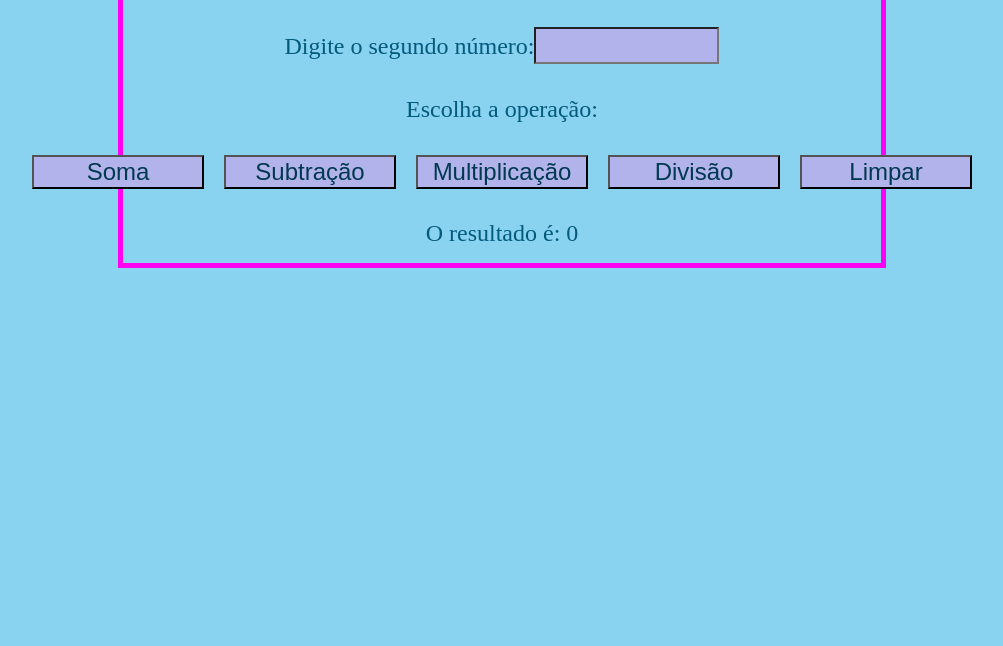
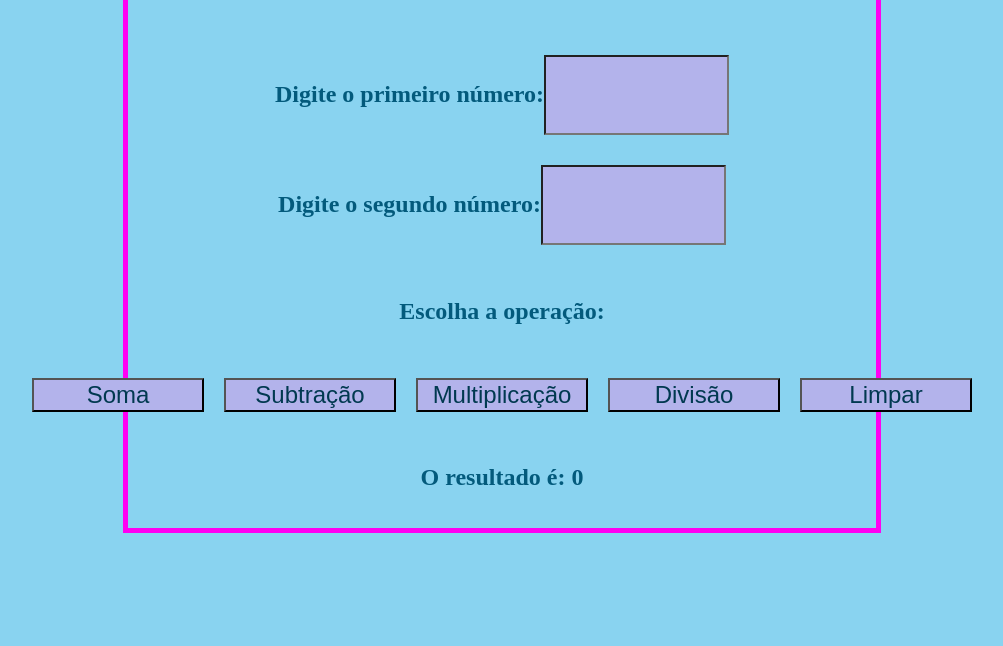
Before and after one commit to viniciusaraujoramos/Aulas-IW-II, a plain HTML site: page AULA_3/index.html in a window 1280 px wide. Shown: the part 154-800 px from the top of the page, without its empty margins (138-1141 px from the left). Drawn offline with Linux system fonts and the light colour scheme.

Commit message:
Tirando resets

```diff
--- a/AULA_3/css/reset.css
+++ /dev/null
@@ -1,68 +0,0 @@
-/* http://meyerweb.com/eric/tools/css/reset/
-   v2.0 | 20110126
-   License: none (public domain)
-*/
-
-html, body, div, span, applet, object, iframe,
-h1, h2, h3, h4, h5, h6, p, blockquote, pre,
-a, abbr, acronym, address, big, cite, code,
-del, dfn, em, img, ins, kbd, q, s, samp,
-small, strike, strong, sub, sup, tt, var,
-b, u, i, center,
-dl, dt, dd, ol, ul, li,
-fieldset, form, label, legend,
-table, caption, tbody, tfoot, thead, tr, th, td,
-article, aside, canvas, details, embed,
-figure, figcaption, footer, header, hgroup,
-menu, nav, output, ruby, section, summary,
-time, mark, audio, video {
-	margin: 0;
-	padding: 0;
-	border: 0;
-	font-size: 100%;
-	font: inherit;
-	vertical-align: baseline;
-}
-/* HTML5 display-role reset for older browsers */
-article, aside, details, figcaption, figure,
-footer, header, hgroup, menu, nav, section {
-	display: block;
-}
-body {
-	line-height: 1;
-}
-ol, ul {
-	list-style: none;
-}
-blockquote, q {
-	quotes: none;
-}
-blockquote:before, blockquote:after,
-q:before, q:after {
-	content: '';
-	content: none;
-}
-table {
-	border-collapse: collapse;
-	border-spacing: 0;
-}
-
-a:link {
-	text-decoration: none;
-	color: inherit;
-  }
-
-  a:visited {
-	text-decoration: none;
-	color: inherit;
-  }
-
-  a:hover {
-	text-decoration: none;
-	color: inherit;
-  }
-
-  a:active {
-	text-decoration: none;
-	color: inherit;
-  }
--- a/AULA_3/index.html
+++ b/AULA_3/index.html
@@ -4,7 +4,6 @@
     <meta charset="UTF-8">
     <meta http-equiv="X-UA-Compatible" content="IE=edge">
     <meta name="viewport" content="width=device-width, initial-scale=1.0">
-    <link rel="stylesheet" href="css/reset.css">
     <link rel="stylesheet" href="css/style.css">
     <title>Calculadora</title>
 <body>
--- a/AULA_4/css/reset.css
+++ /dev/null
@@ -1,68 +0,0 @@
-/* http://meyerweb.com/eric/tools/css/reset/
-   v2.0 | 20110126
-   License: none (public domain)
-*/
-
-html, body, div, span, applet, object, iframe,
-h1, h2, h3, h4, h5, h6, p, blockquote, pre,
-a, abbr, acronym, address, big, cite, code,
-del, dfn, em, img, ins, kbd, q, s, samp,
-small, strike, strong, sub, sup, tt, var,
-b, u, i, center,
-dl, dt, dd, ol, ul, li,
-fieldset, form, label, legend,
-table, caption, tbody, tfoot, thead, tr, th, td,
-article, aside, canvas, details, embed,
-figure, figcaption, footer, header, hgroup,
-menu, nav, output, ruby, section, summary,
-time, mark, audio, video {
-	margin: 0;
-	padding: 0;
-	border: 0;
-	font-size: 100%;
-	font: inherit;
-	vertical-align: baseline;
-}
-/* HTML5 display-role reset for older browsers */
-article, aside, details, figcaption, figure,
-footer, header, hgroup, menu, nav, section {
-	display: block;
-}
-body {
-	line-height: 1;
-}
-ol, ul {
-	list-style: none;
-}
-blockquote, q {
-	quotes: none;
-}
-blockquote:before, blockquote:after,
-q:before, q:after {
-	content: '';
-	content: none;
-}
-table {
-	border-collapse: collapse;
-	border-spacing: 0;
-}
-
-a:link {
-	text-decoration: none;
-	color: inherit;
-  }
-
-  a:visited {
-	text-decoration: none;
-	color: inherit;
-  }
-
-  a:hover {
-	text-decoration: none;
-	color: inherit;
-  }
-
-  a:active {
-	text-decoration: none;
-	color: inherit;
-  }
```
Also changed, not shown: AULA_4/index.html (+0 -1 lines).
